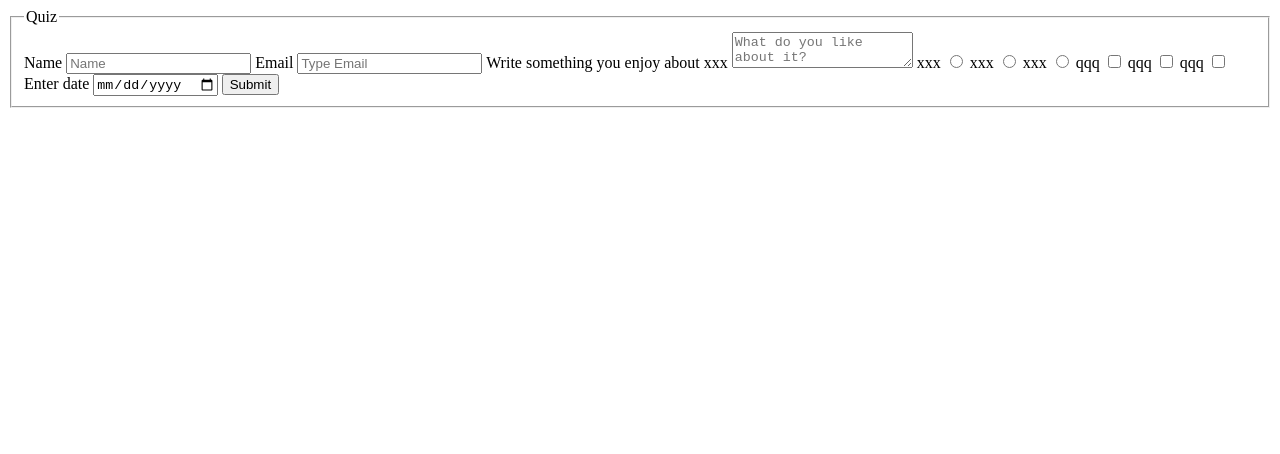
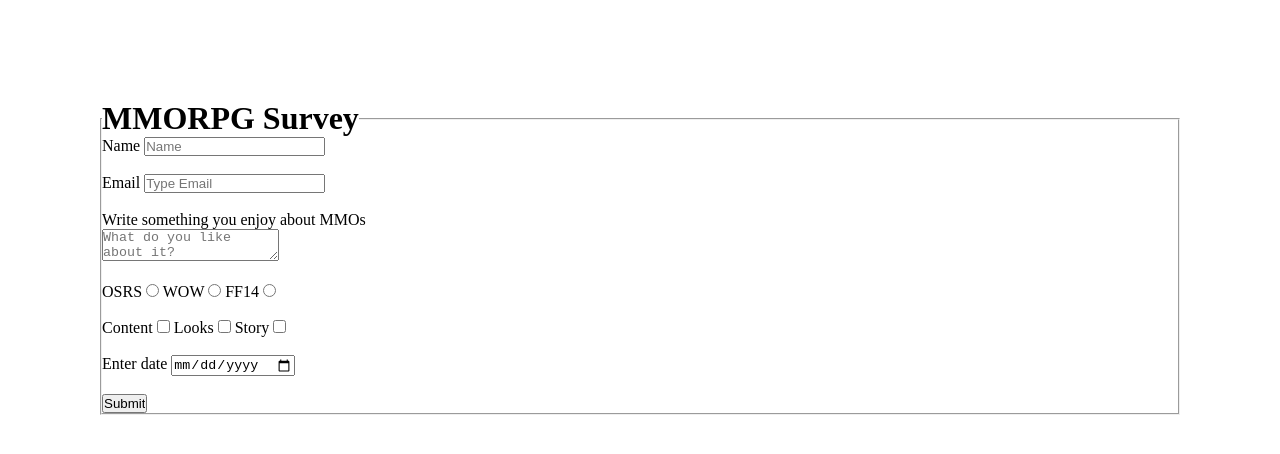
Before and after one commit to Rixvro/practice-survey, a plain HTML site: page index.html in a window 1280 px wide. Drawn offline with Linux system fonts and the light colour scheme.

Commit message:
Basic CSS formatting, added content into labels and inputs

```diff
--- /dev/null
+++ b/global.css
@@ -0,0 +1,14 @@
+*{
+    margin: 0;
+    padding: 0;
+
+}
+
+body{
+    width: 100%;
+    height: 100%;
+}
+
+.row{
+    margin: 100px;
+}
--- a/index.html
+++ b/index.html
@@ -1,37 +1,40 @@
 <!DOCTYPE html>
 <html lang="en">
   <head>
-    <meta charset="UTF-8">
-    <meta http-equiv="X-UA-Compatible" content="IE=edge">
-    <meta name="viewport" content="width=device-width, initial-scale=1.0">
+    <meta charset="UTF-8" />
+    <meta http-equiv="X-UA-Compatible" content="IE=edge" />
+    <meta name="viewport" content="width=device-width, initial-scale=1.0" />
     <title>Shocker questionnaire</title>
+    <link href="./global.css" rel="stylesheet" />
   </head>
   <body>
+    <div class="row">
       <form>
         <fieldset>
-            <legend>Quiz</legend>
+          <legend><h1>MMORPG Survey</h1></legend>
           <label for="name">Name</label>
-            <input type="text" placeholder="Name">
+          <input type="text" placeholder="Name" /><br><br>
           <label for="email">Email</label>
-            <input type="email" placeholder="Type Email">
-            <label>Write something you enjoy about xxx</label>
-            <textarea placeholder="What do you like about it?"></textarea>
-            <label>xxx</label>
-            <input type="radio" name="name" value="value">
-            <label>xxx</label>
-            <input type="radio" name="name" value="value">
-            <label>xxx</label>
-            <input type="radio" name="name" value="value">
-            <label>qqq</label>
-            <input type="checkbox" name="name">
-            <label>qqq</label>
-            <input type="checkbox" name="name">
-            <label>qqq</label>
-            <input type="checkbox" name="name">
-            <label>Enter date</label>
-            <input type="date">
-            <input type="submit">
+          <input type="email" placeholder="Type Email" /><br><br>
+          <label>Write something you enjoy about MMOs</label><br>
+          <textarea placeholder="What do you like about it?"></textarea><br><br>
+          <label for="OSRS">OSRS</label>
+          <input type="radio" name="name" value="value" />
+          <label for="WOW">WOW</label>
+          <input type="radio" name="name" value="value" />
+          <label for="FF14">FF14</label>
+          <input type="radio" name="name" value="value" /><br><br>
+          <label for="Content">Content</label>
+          <input type="checkbox" name="name" />
+          <label for="Looks">Looks</label>
+          <input type="checkbox" name="name" />
+          <label for="Story">Story</label>
+          <input type="checkbox" name="name" /><br><br>
+          <label for="date">Enter date</label>
+          <input type="date" /><br><br>
+          <input type="submit"/>
         </fieldset>
       </form>
+    </div>
   </body>
 </html>
```
Lines whose indentation alone changed are shown as unchanged.
